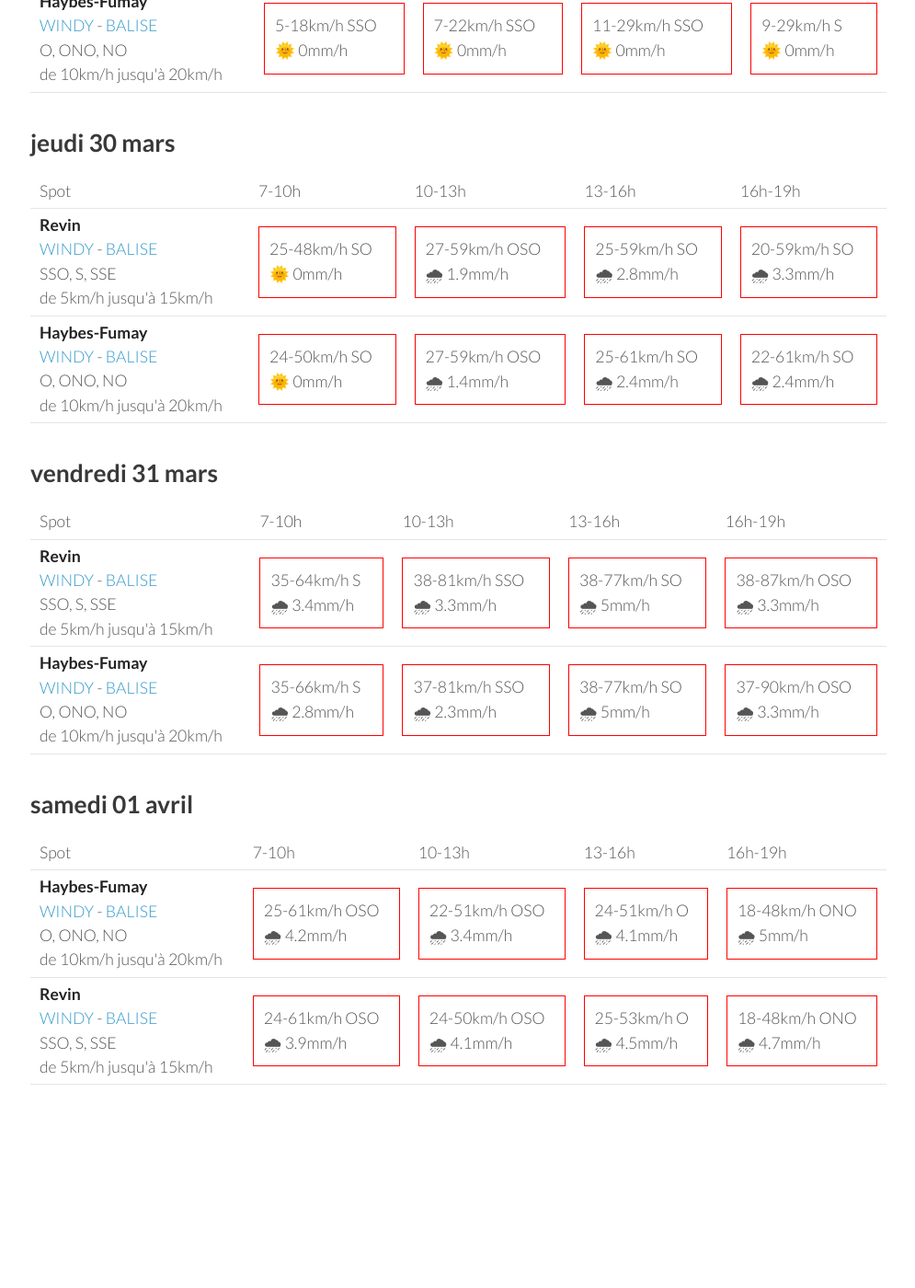
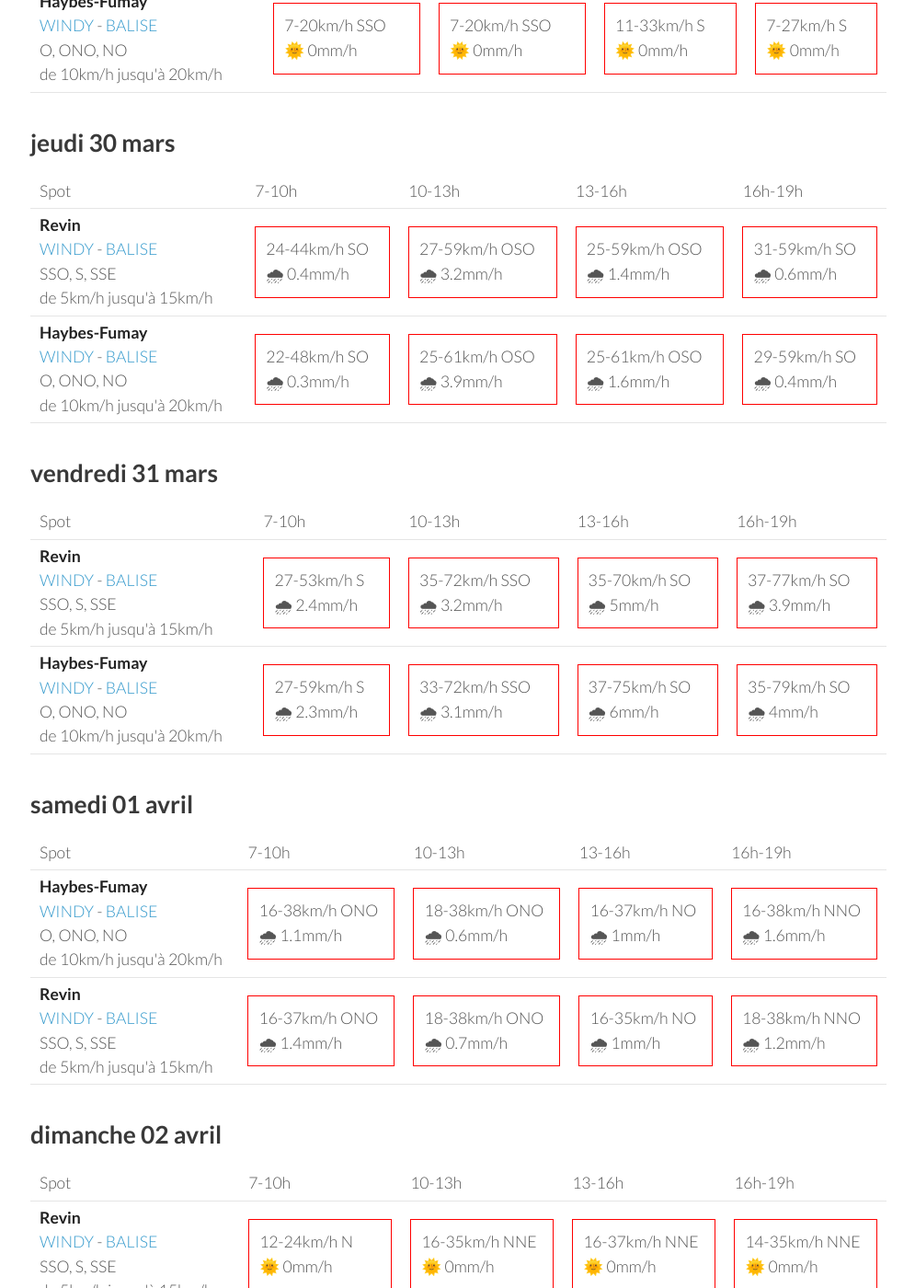
Before and after one commit to parapente-dans-le-nord/parapente-dans-le-nord.github.io, a Jekyll site: the page built from ardennes.markdown, in a window 1280 px wide and 1400 px high, scrolled down 859 px. Shown: the whole window at 92% size, without its empty margins (25-1020 px from the left). Built offline with Jekyll 4.4.1, drawn with Linux system fonts in a browser that asks for light colours; before the commit the page ends 2166 px from its top, so only the background shows below that; some of the changed text lies outside the part shown.

Commit message:
update index.markdown

```diff
--- a/ardennes.markdown
+++ b/ardennes.markdown
@@ -7,7 +7,7 @@ title:  "Tous les spots"
 {: .links}
 
 # Prevision Windy, modèle Arome
-page mise à jour le mardi 28 mars 10:10
+page mise à jour le mardi 28 mars 13:10
 
 ## mardi 28 mars
 
@@ -24,21 +24,19 @@ page mise à jour le mardi 28 mars 10:10
 <tr>
         <td><strong>Revin</strong><br><a href="https://windy.com/49.948/4.625?49.543,4.625,8">WINDY</a> - <span class=""><a href="http://www.balisemeteo.com/balise.php?idBalise=5019">BALISE</a> </span><br> <span class="vent-favorable">SSO, S, SSE</span><br><span class="force-vent">de 5km/h jusqu'à 15km/h</span> </td>
 
-            <td><div class="not-flyable"><p>3-9km/h SSE</p><p>🌞 0mm/h</p></div></td>
-            <td><div class="not-flyable"><p>9-24km/h S</p><p>🌞 0mm/h</p></div></td>
-            <td><div class="not-flyable"><p>11-27km/h S</p><p>🌞 0mm/h</p></div></td>
-            <td><div class="not-flyable"><p>11-29km/h S</p><p>🌞 0mm/h</p></div></td>
-
+            <td><div class="not-flyable"><p>0-0km/h NA</p><p>🌧️ 0mm/h</p></div></td>
+            <td><div class="not-flyable"><p>9-22km/h S</p><p>🌞 0mm/h</p></div></td>
+            <td><div class="not-flyable"><p>11-29km/h SSO</p><p>🌞 0mm/h</p></div></td>
+            <td><div class="not-flyable"><p>9-25km/h SSO</p><p>🌞 0mm/h</p></div></td>
 
     </tr>
 <tr>
         <td><strong>Haybes-Fumay</strong><br><a href="https://windy.com/49.998/4.715?49.913,4.738,10">WINDY</a> - <span class=""><a href="http://www.balisemeteo.com/balise.php?idBalise=104">BALISE</a> </span><br> <span class="vent-favorable">O, ONO, NO</span><br><span class="force-vent">de 10km/h jusqu'à 20km/h</span> </td>
 
-            <td><div class="not-flyable"><p>1-9km/h SO</p><p>🌞 0mm/h</p></div></td>
+            <td><div class="not-flyable"><p>0-0km/h NA</p><p>🌧️ 0mm/h</p></div></td>
+            <td><div class="not-flyable"><p>7-22km/h SSO</p><p>🌞 0mm/h</p></div></td>
+            <td><div class="not-flyable"><p>11-29km/h SSO</p><p>🌞 0mm/h</p></div></td>
             <td><div class="not-flyable"><p>9-24km/h SSO</p><p>🌞 0mm/h</p></div></td>
-            <td><div class="not-flyable"><p>11-27km/h S</p><p>🌞 0mm/h</p></div></td>
-            <td><div class="not-flyable"><p>9-27km/h SSO</p><p>🌞 0mm/h</p></div></td>
-
 
     </tr>
 
@@ -60,20 +58,20 @@ page mise à jour le mardi 28 mars 10:10
 <tr>
         <td><strong>Revin</strong><br><a href="https://windy.com/49.948/4.625?49.543,4.625,8">WINDY</a> - <span class=""><a href="http://www.balisemeteo.com/balise.php?idBalise=5019">BALISE</a> </span><br> <span class="vent-favorable">SSO, S, SSE</span><br><span class="force-vent">de 5km/h jusqu'à 15km/h</span> </td>
 
-            <td><div class="not-flyable"><p>1-7km/h S</p><p>🌞 0mm/h</p></div></td>
-            <td><div class="not-flyable"><p>7-18km/h S</p><p>🌞 0mm/h</p></div></td>
-            <td><div class="not-flyable"><p>11-27km/h S</p><p>🌞 0mm/h</p></div></td>
-            <td><div class="not-flyable"><p>11-27km/h S</p><p>🌞 0mm/h</p></div></td>
+            <td><div class="not-flyable"><p>3-9km/h S</p><p>🌞 0mm/h</p></div></td>
+            <td><div class="not-flyable"><p>3-11km/h SSE</p><p>🌞 0mm/h</p></div></td>
+            <td><div class="not-flyable"><p>9-24km/h S</p><p>🌞 0mm/h</p></div></td>
+            <td><div class="not-flyable"><p>7-25km/h S</p><p>🌞 0mm/h</p></div></td>
 
 
     </tr>
 <tr>
         <td><strong>Haybes-Fumay</strong><br><a href="https://windy.com/49.998/4.715?49.913,4.738,10">WINDY</a> - <span class=""><a href="http://www.balisemeteo.com/balise.php?idBalise=104">BALISE</a> </span><br> <span class="vent-favorable">O, ONO, NO</span><br><span class="force-vent">de 10km/h jusqu'à 20km/h</span> </td>
 
-            <td><div class="not-flyable"><p>5-18km/h SSO</p><p>🌞 0mm/h</p></div></td>
-            <td><div class="not-flyable"><p>7-22km/h SSO</p><p>🌞 0mm/h</p></div></td>
-            <td><div class="not-flyable"><p>11-29km/h SSO</p><p>🌞 0mm/h</p></div></td>
-            <td><div class="not-flyable"><p>9-29km/h S</p><p>🌞 0mm/h</p></div></td>
+            <td><div class="not-flyable"><p>7-20km/h SSO</p><p>🌞 0mm/h</p></div></td>
+            <td><div class="not-flyable"><p>7-20km/h SSO</p><p>🌞 0mm/h</p></div></td>
+            <td><div class="not-flyable"><p>11-33km/h S</p><p>🌞 0mm/h</p></div></td>
+            <td><div class="not-flyable"><p>7-27km/h S</p><p>🌞 0mm/h</p></div></td>
 
 
     </tr>
@@ -96,20 +94,20 @@ page mise à jour le mardi 28 mars 10:10
 <tr>
         <td><strong>Revin</strong><br><a href="https://windy.com/49.948/4.625?49.543,4.625,8">WINDY</a> - <span class=""><a href="http://www.balisemeteo.com/balise.php?idBalise=5019">BALISE</a> </span><br> <span class="vent-favorable">SSO, S, SSE</span><br><span class="force-vent">de 5km/h jusqu'à 15km/h</span> </td>
 
-            <td><div class="not-flyable"><p>25-48km/h SO</p><p>🌞 0mm/h</p></div></td>
-            <td><div class="not-flyable"><p>27-59km/h OSO</p><p>🌧 1.9mm/h</p></div></td>
-            <td><div class="not-flyable"><p>25-59km/h SO</p><p>🌧 2.8mm/h</p></div></td>
-            <td><div class="not-flyable"><p>20-59km/h SO</p><p>🌧 3.3mm/h</p></div></td>
+            <td><div class="not-flyable"><p>24-44km/h SO</p><p>🌧 0.4mm/h</p></div></td>
+            <td><div class="not-flyable"><p>27-59km/h OSO</p><p>🌧 3.2mm/h</p></div></td>
+            <td><div class="not-flyable"><p>25-59km/h OSO</p><p>🌧 1.4mm/h</p></div></td>
+            <td><div class="not-flyable"><p>31-59km/h SO</p><p>🌧 0.6mm/h</p></div></td>
 
 
     </tr>
 <tr>
         <td><strong>Haybes-Fumay</strong><br><a href="https://windy.com/49.998/4.715?49.913,4.738,10">WINDY</a> - <span class=""><a href="http://www.balisemeteo.com/balise.php?idBalise=104">BALISE</a> </span><br> <span class="vent-favorable">O, ONO, NO</span><br><span class="force-vent">de 10km/h jusqu'à 20km/h</span> </td>
 
-            <td><div class="not-flyable"><p>24-50km/h SO</p><p>🌞 0mm/h</p></div></td>
-            <td><div class="not-flyable"><p>27-59km/h OSO</p><p>🌧 1.4mm/h</p></div></td>
-            <td><div class="not-flyable"><p>25-61km/h SO</p><p>🌧 2.4mm/h</p></div></td>
-            <td><div class="not-flyable"><p>22-61km/h SO</p><p>🌧 2.4mm/h</p></div></td>
+            <td><div class="not-flyable"><p>22-48km/h SO</p><p>🌧 0.3mm/h</p></div></td>
+            <td><div class="not-flyable"><p>25-61km/h OSO</p><p>🌧 3.9mm/h</p></div></td>
+            <td><div class="not-flyable"><p>25-61km/h OSO</p><p>🌧 1.6mm/h</p></div></td>
+            <td><div class="not-flyable"><p>29-59km/h SO</p><p>🌧 0.4mm/h</p></div></td>
 
 
     </tr>
@@ -132,20 +130,20 @@ page mise à jour le mardi 28 mars 10:10
 <tr>
         <td><strong>Revin</strong><br><a href="https://windy.com/49.948/4.625?49.543,4.625,8">WINDY</a> - <span class=""><a href="http://www.balisemeteo.com/balise.php?idBalise=5019">BALISE</a> </span><br> <span class="vent-favorable">SSO, S, SSE</span><br><span class="force-vent">de 5km/h jusqu'à 15km/h</span> </td>
 
-            <td><div class="not-flyable"><p>35-64km/h S</p><p>🌧 3.4mm/h</p></div></td>
-            <td><div class="not-flyable"><p>38-81km/h SSO</p><p>🌧 3.3mm/h</p></div></td>
-            <td><div class="not-flyable"><p>38-77km/h SO</p><p>🌧 5mm/h</p></div></td>
-            <td><div class="not-flyable"><p>38-87km/h OSO</p><p>🌧 3.3mm/h</p></div></td>
+            <td><div class="not-flyable"><p>27-53km/h S</p><p>🌧 2.4mm/h</p></div></td>
+            <td><div class="not-flyable"><p>35-72km/h SSO</p><p>🌧 3.2mm/h</p></div></td>
+            <td><div class="not-flyable"><p>35-70km/h SO</p><p>🌧 5mm/h</p></div></td>
+            <td><div class="not-flyable"><p>37-77km/h SO</p><p>🌧 3.9mm/h</p></div></td>
 
 
     </tr>
 <tr>
         <td><strong>Haybes-Fumay</strong><br><a href="https://windy.com/49.998/4.715?49.913,4.738,10">WINDY</a> - <span class=""><a href="http://www.balisemeteo.com/balise.php?idBalise=104">BALISE</a> </span><br> <span class="vent-favorable">O, ONO, NO</span><br><span class="force-vent">de 10km/h jusqu'à 20km/h</span> </td>
 
-            <td><div class="not-flyable"><p>35-66km/h S</p><p>🌧 2.8mm/h</p></div></td>
-            <td><div class="not-flyable"><p>37-81km/h SSO</p><p>🌧 2.3mm/h</p></div></td>
-            <td><div class="not-flyable"><p>38-77km/h SO</p><p>🌧 5mm/h</p></div></td>
-            <td><div class="not-flyable"><p>37-90km/h OSO</p><p>🌧 3.3mm/h</p></div></td>
+            <td><div class="not-flyable"><p>27-59km/h S</p><p>🌧 2.3mm/h</p></div></td>
+            <td><div class="not-flyable"><p>33-72km/h SSO</p><p>🌧 3.1mm/h</p></div></td>
+            <td><div class="not-flyable"><p>37-75km/h SO</p><p>🌧 6mm/h</p></div></td>
+            <td><div class="not-flyable"><p>35-79km/h SO</p><p>🌧 4mm/h</p></div></td>
 
 
     </tr>
@@ -168,20 +166,20 @@ page mise à jour le mardi 28 mars 10:10
 <tr>
         <td><strong>Haybes-Fumay</strong><br><a href="https://windy.com/49.998/4.715?49.913,4.738,10">WINDY</a> - <span class=""><a href="http://www.balisemeteo.com/balise.php?idBalise=104">BALISE</a> </span><br> <span class="vent-favorable">O, ONO, NO</span><br><span class="force-vent">de 10km/h jusqu'à 20km/h</span> </td>
 
-            <td><div class="not-flyable"><p>25-61km/h OSO</p><p>🌧 4.2mm/h</p></div></td>
-            <td><div class="not-flyable"><p>22-51km/h OSO</p><p>🌧 3.4mm/h</p></div></td>
-            <td><div class="not-flyable"><p>24-51km/h O</p><p>🌧 4.1mm/h</p></div></td>
-            <td><div class="not-flyable"><p>18-48km/h ONO</p><p>🌧 5mm/h</p></div></td>
+            <td><div class="not-flyable"><p>16-38km/h ONO</p><p>🌧 1.1mm/h</p></div></td>
+            <td><div class="not-flyable"><p>18-38km/h ONO</p><p>🌧 0.6mm/h</p></div></td>
+            <td><div class="not-flyable"><p>16-37km/h NO</p><p>🌧 1mm/h</p></div></td>
+            <td><div class="not-flyable"><p>16-38km/h NNO</p><p>🌧 1.6mm/h</p></div></td>
 
 
     </tr>
 <tr>
         <td><strong>Revin</strong><br><a href="https://windy.com/49.948/4.625?49.543,4.625,8">WINDY</a> - <span class=""><a href="http://www.balisemeteo.com/balise.php?idBalise=5019">BALISE</a> </span><br> <span class="vent-favorable">SSO, S, SSE</span><br><span class="force-vent">de 5km/h jusqu'à 15km/h</span> </td>
 
-            <td><div class="not-flyable"><p>24-61km/h OSO</p><p>🌧 3.9mm/h</p></div></td>
-            <td><div class="not-flyable"><p>24-50km/h OSO</p><p>🌧 4.1mm/h</p></div></td>
-            <td><div class="not-flyable"><p>25-53km/h O</p><p>🌧 4.5mm/h</p></div></td>
-            <td><div class="not-flyable"><p>18-48km/h ONO</p><p>🌧 4.7mm/h</p></div></td>
+            <td><div class="not-flyable"><p>16-37km/h ONO</p><p>🌧 1.4mm/h</p></div></td>
+            <td><div class="not-flyable"><p>18-38km/h ONO</p><p>🌧 0.7mm/h</p></div></td>
+            <td><div class="not-flyable"><p>16-35km/h NO</p><p>🌧 1mm/h</p></div></td>
+            <td><div class="not-flyable"><p>18-38km/h NNO</p><p>🌧 1.2mm/h</p></div></td>
 
 
     </tr>
@@ -189,3 +187,39 @@ page mise à jour le mardi 28 mars 10:10
 </tbody>
 </table>
 {:/}
+## dimanche 02 avril
+
+{::nomarkdown}
+<table>
+  <tbody>
+    <tr>
+      <td>Spot</td>
+      <td>7-10h</td>
+      <td>10-13h</td>
+      <td>13-16h</td>
+      <td>16h-19h</td>
+    </tr>
+<tr>
+        <td><strong>Revin</strong><br><a href="https://windy.com/49.948/4.625?49.543,4.625,8">WINDY</a> - <span class=""><a href="http://www.balisemeteo.com/balise.php?idBalise=5019">BALISE</a> </span><br> <span class="vent-favorable">SSO, S, SSE</span><br><span class="force-vent">de 5km/h jusqu'à 15km/h</span> </td>
+
+            <td><div class="not-flyable"><p>12-24km/h N</p><p>🌞 0mm/h</p></div></td>
+            <td><div class="not-flyable"><p>16-35km/h NNE</p><p>🌞 0mm/h</p></div></td>
+            <td><div class="not-flyable"><p>16-37km/h NNE</p><p>🌞 0mm/h</p></div></td>
+            <td><div class="not-flyable"><p>14-35km/h NNE</p><p>🌞 0mm/h</p></div></td>
+
+
+    </tr>
+<tr>
+        <td><strong>Haybes-Fumay</strong><br><a href="https://windy.com/49.998/4.715?49.913,4.738,10">WINDY</a> - <span class=""><a href="http://www.balisemeteo.com/balise.php?idBalise=104">BALISE</a> </span><br> <span class="vent-favorable">O, ONO, NO</span><br><span class="force-vent">de 10km/h jusqu'à 20km/h</span> </td>
+
+            <td><div class="not-flyable"><p>12-25km/h NNE</p><p>🌞 0mm/h</p></div></td>
+            <td><div class="not-flyable"><p>16-33km/h NNE</p><p>🌞 0mm/h</p></div></td>
+            <td><div class="not-flyable"><p>16-35km/h NNE</p><p>🌞 0mm/h</p></div></td>
+            <td><div class="not-flyable"><p>14-35km/h NNE</p><p>🌞 0mm/h</p></div></td>
+
+
+    </tr>
+
+</tbody>
+</table>
+{:/}
```
